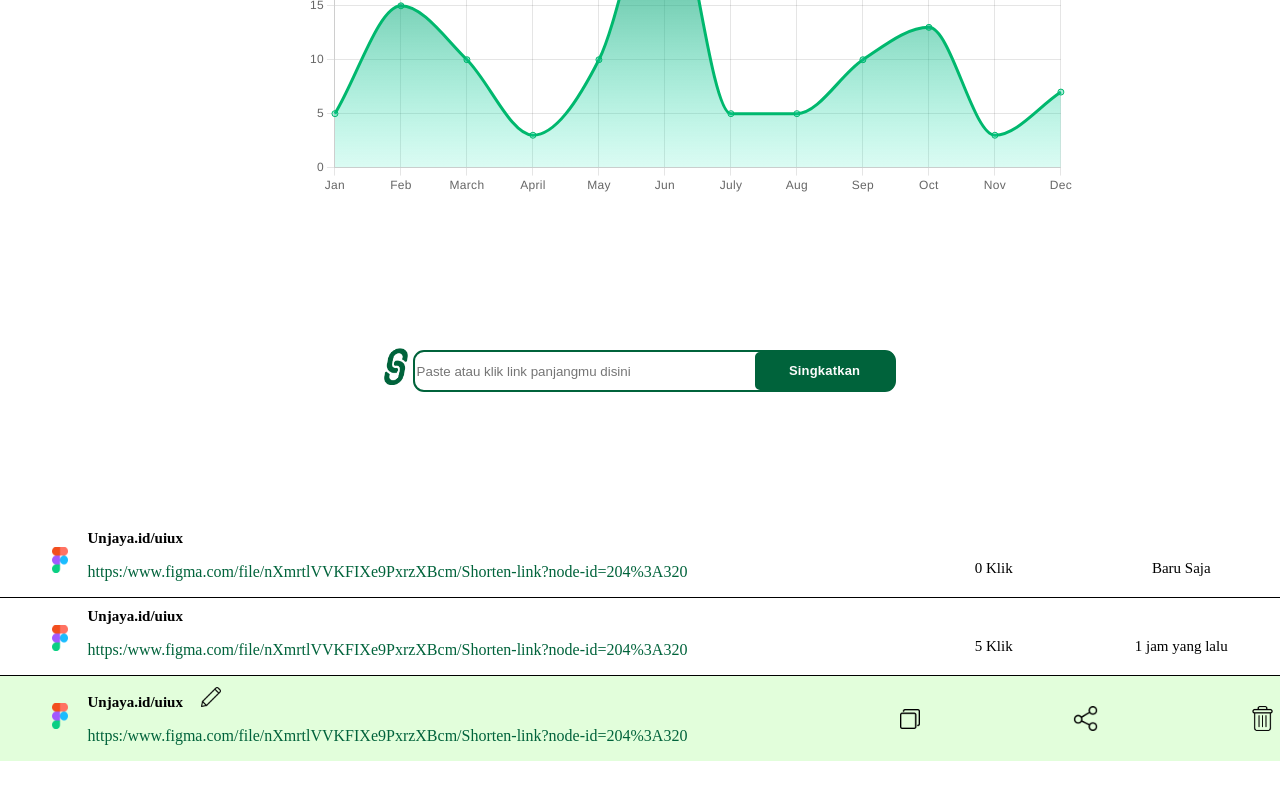
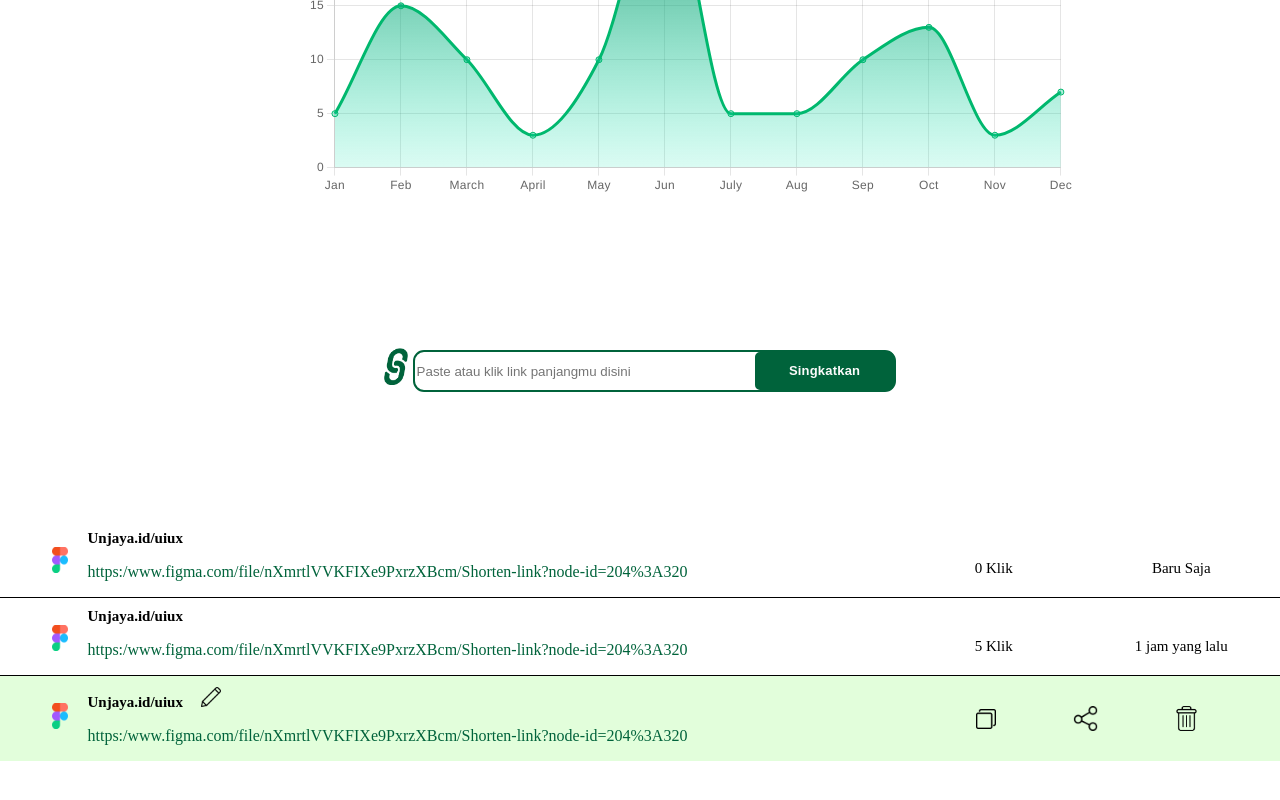
Before and after one commit to SokKanaTorajd/fe-unjaya-short-url, a Next.js app: page /dashboard in a window 1280 px wide. Shown: the part 290-1090 px from the top of the page. Built offline with nearby package versions, Linux system fonts and the light colour scheme.

Commit message:
update share link css

```diff
--- a/styles/dashboard.css
+++ b/styles/dashboard.css
@@ -216,7 +216,7 @@ border-bottom: none;
 .options{
 width: 30%;
 display: flex;
-justify-content: space-between;
+justify-content: space-evenly;
 }
 
 /* ubah link popup */
@@ -248,7 +248,7 @@ width: 65%;
 .ubahLinkPop-h>.ka{
 width: 35%;
 display: flex;
-justify-content: space-between;
+justify-content: space-evenly;
 }
 .ubahLink-m{
 width: 100%;
```
